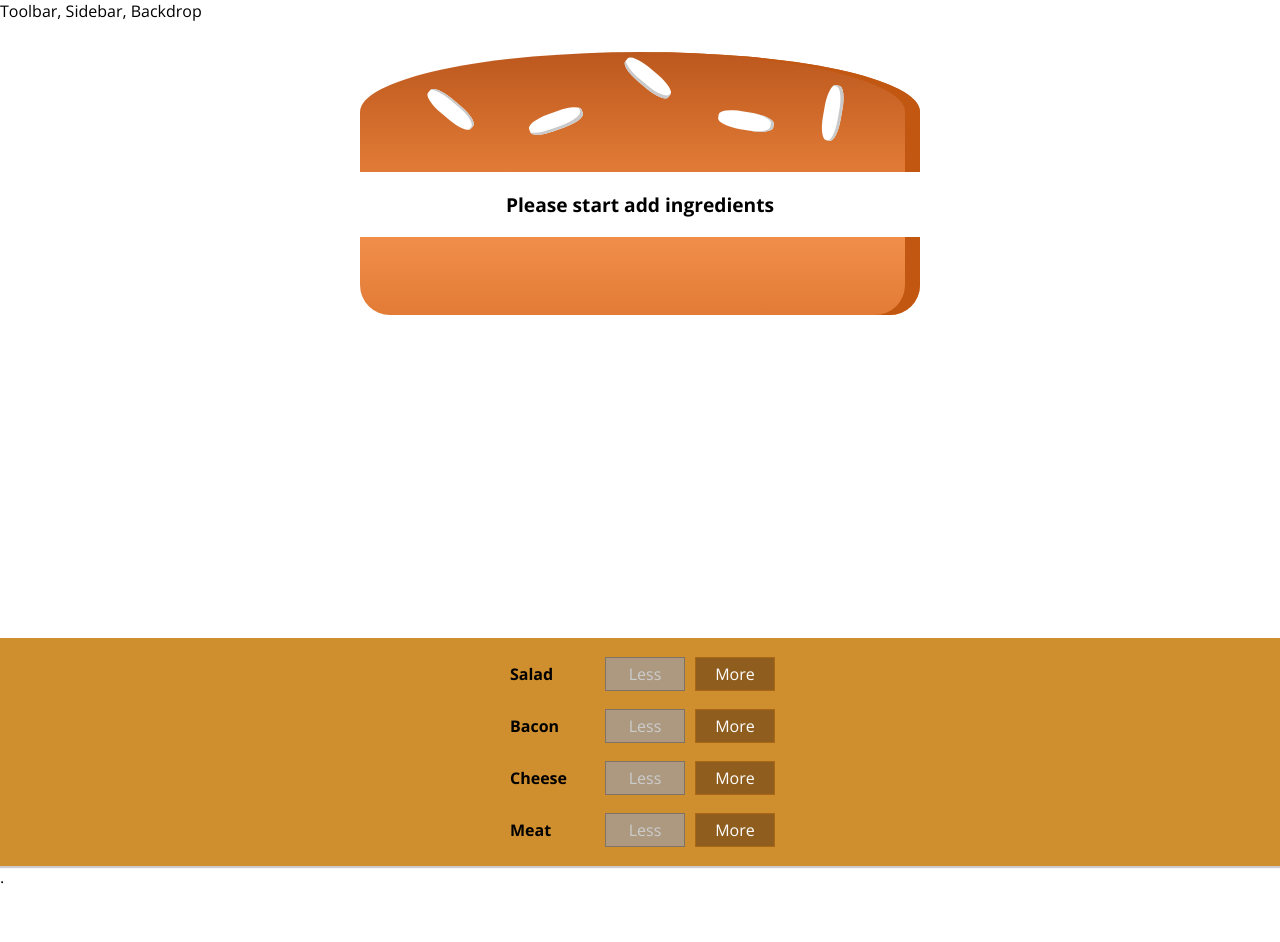
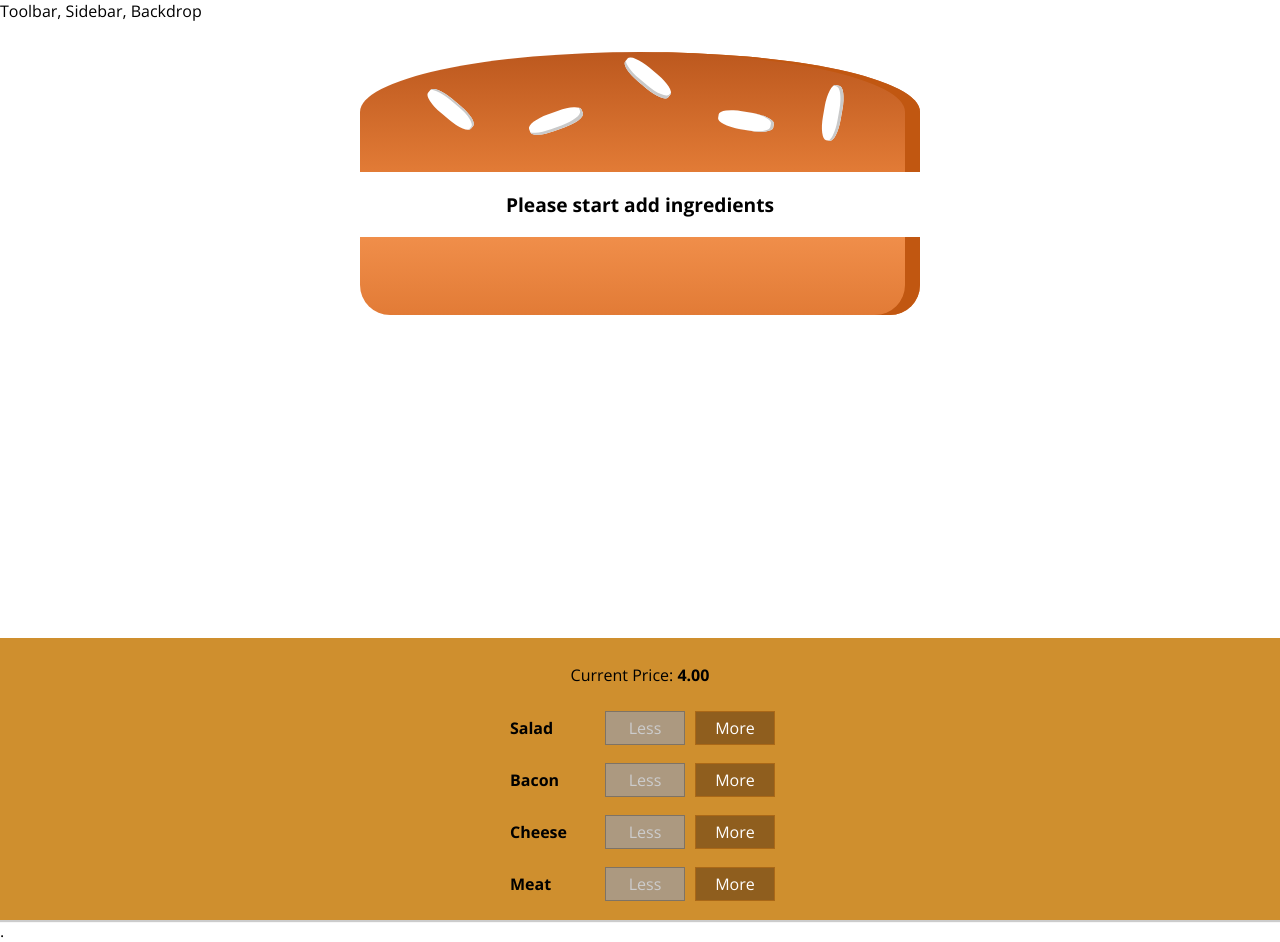
Before and after one commit to mfrandes/burger-builder-course-project-app, a React app: page / in a window 1280 px wide. Before the commit the page ends 888 px from the top, so only its background shows below. Built offline with nearby package versions, Linux system fonts and the light colour scheme.

Commit message:
Add price diplay

```diff
--- a/src/components/Burger/BuildControls/BuildControls.js
+++ b/src/components/Burger/BuildControls/BuildControls.js
@@ -13,6 +13,7 @@ const controls = [
 const buildControls = (props) => {
     return (
         <div className={classes.BuildControls}>
+            <p>Current Price: <strong>{props.price.toFixed(2)}</strong> </p>
             {controls.map(ctrl => (
                 <BuildControl
                     key={ctrl.label}
--- a/src/containers/BurgerBuilder/BurgerBuilder.js
+++ b/src/containers/BurgerBuilder/BurgerBuilder.js
@@ -48,10 +48,10 @@ class BurgerBuilder extends Component {
     }
 
     render() {
-        const disabledInfo= {
+        const disabledInfo = {
             ...this.state.ingredients
         };
-        for(let key in disabledInfo){
+        for (let key in disabledInfo) {
             disabledInfo[key] = disabledInfo[key] <= 0;
         };
 
@@ -61,7 +61,9 @@ class BurgerBuilder extends Component {
                 <BuildControls
                     ingredientAdded={this.addIngredientHandler}
                     ingredientRemoved={this.removeIngredientHandler}
-                    disabled={disabledInfo}/>.
+                    disabled={disabledInfo}
+                    price={this.state.totalPrice}
+                />.
             </Aux>
         );
     }
```
